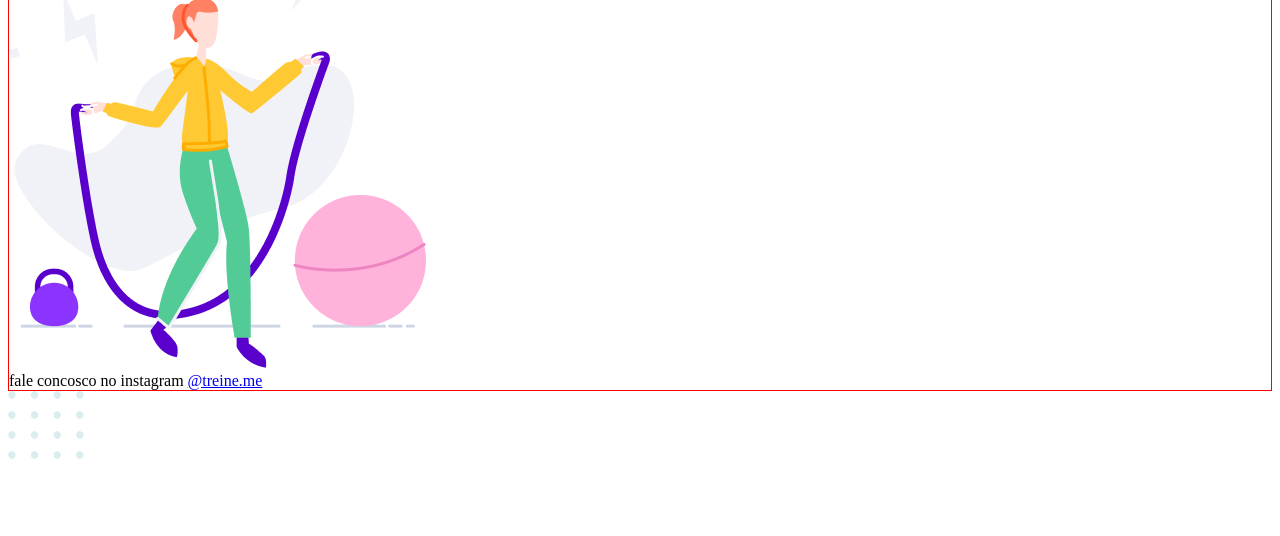
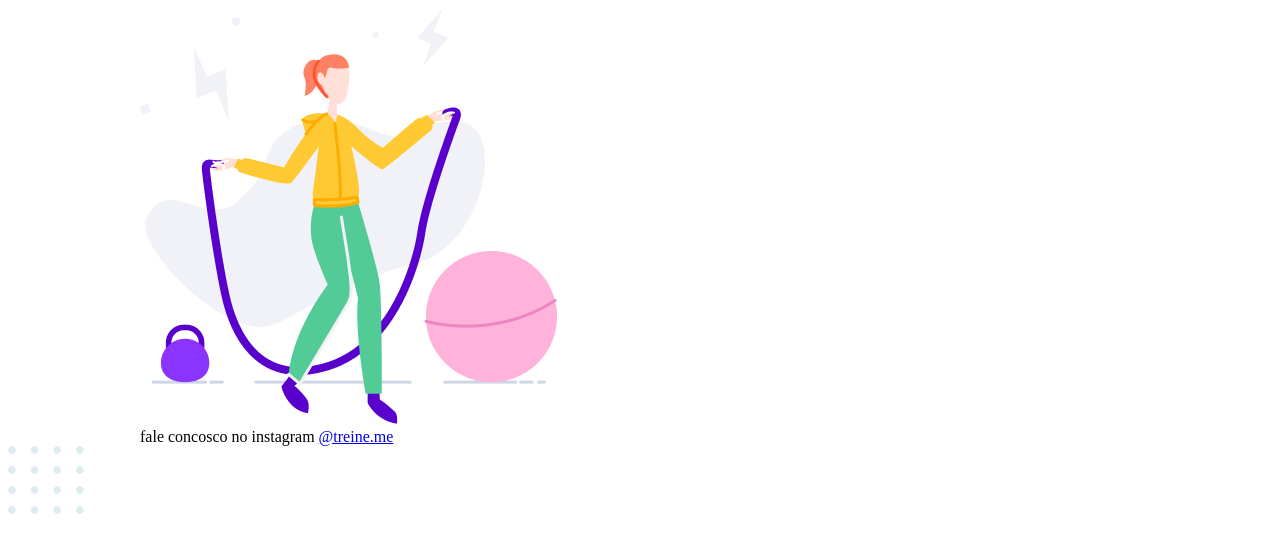
Before and after one commit to PabloPerdigao/Projeto-02-Explorer, a plain HTML site: page index.html in a window 1280 px wide. Shown: the part 324-860 px from the top of the page. Before the commit the page ends 805 px from the top, so only its background shows below. Drawn offline with Linux system fonts and the light colour scheme.

Commit message:
Update style.css

```diff
--- a/style.css
+++ b/style.css
@@ -1,3 +1,10 @@
+
+
+body {
+
+}
+
 .page {
-  border: 1px solid red;
+  width: 1000px;
+  margin: 65px auto 0;
 }
```
